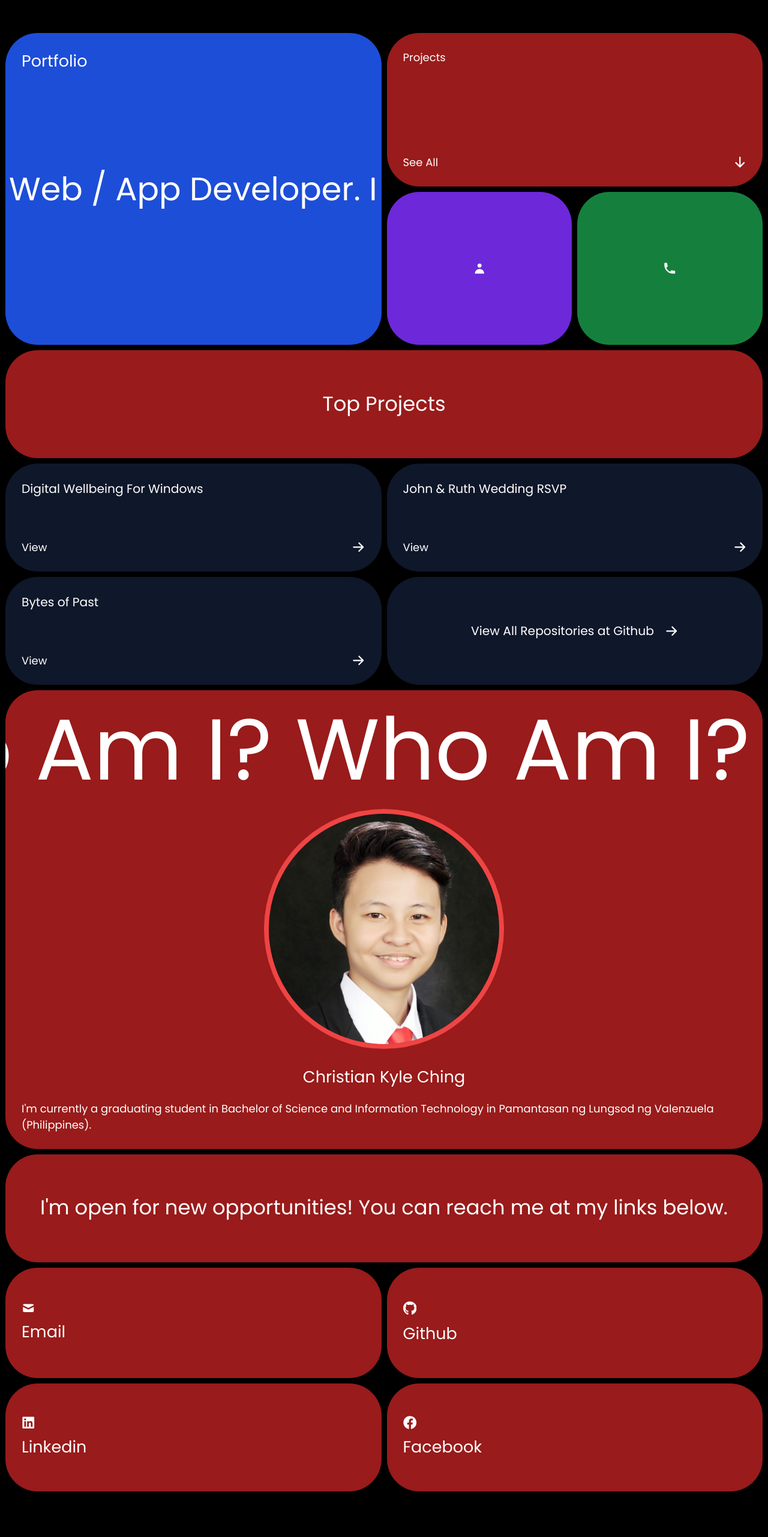
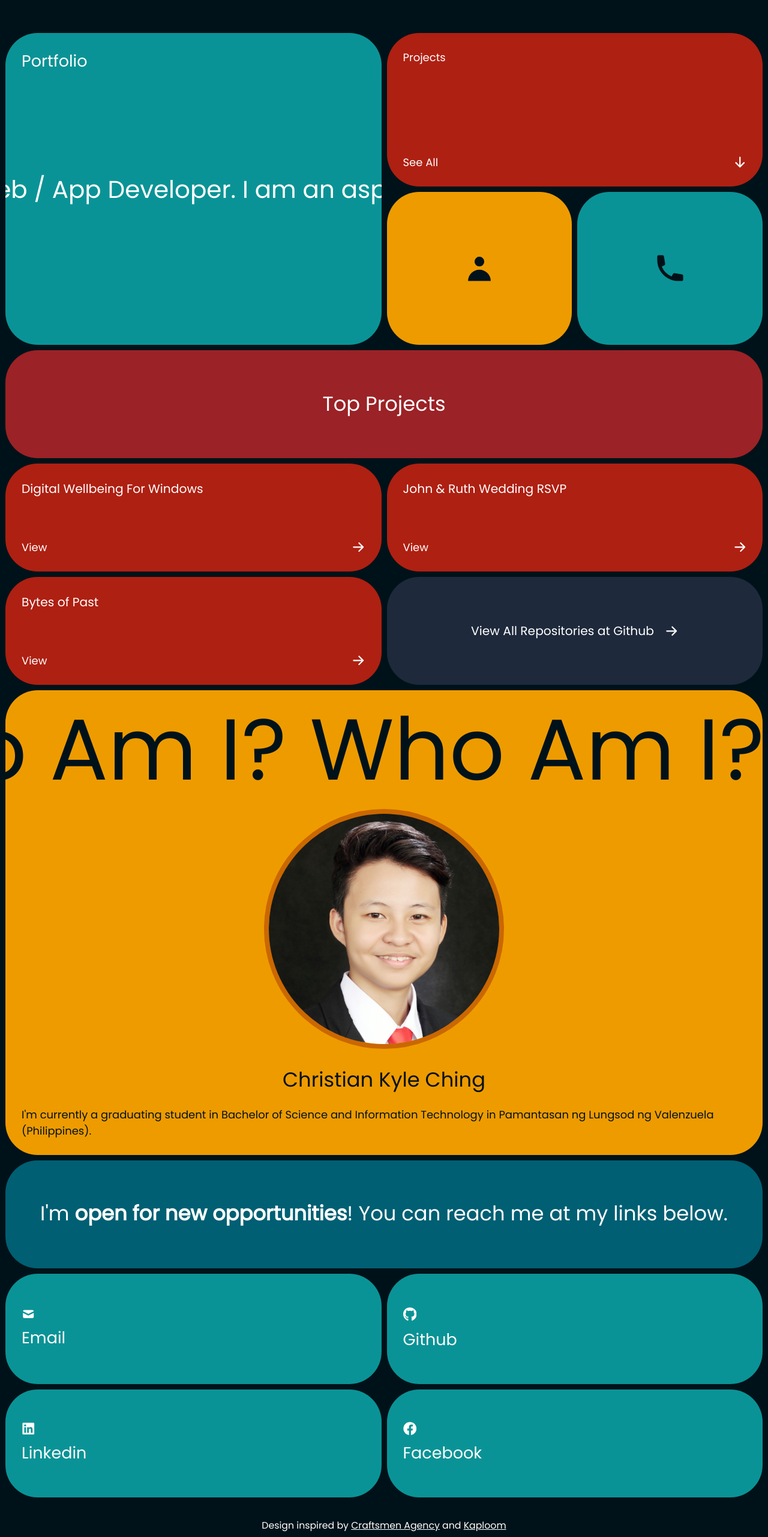
Before and after one commit to christiankyle-ching/vue-portfolio-ckcdev, a Vue app: page / in a window 1280 px wide. Shown: the part 234-2797 px from the top of the page at 60% size. Before the commit the page ends 2730 px from the top, so only its background shows below. Built offline with nearby package versions, Linux system fonts and the light colour scheme.

Commit message:
feat: Update color scheme

```diff
--- a/src/assets/base.css
+++ b/src/assets/base.css
@@ -13,7 +13,7 @@ html {
 body {
   font-family: "Poppins", sans-serif;
 
-  @apply bg-black text-white;
+  @apply bg-_black text-white;
 }
 
 /* width */
@@ -65,6 +65,11 @@ h6 {
 /* #endregion */
 
 /* #region --- Components --- */
+
+.button {
+  @apply bg-_teal hover:bg-_light-teal hover:text-_black; /* Default only */
+  @apply p-2 px-4 rounded-full flex items-center gap-4 transition-colors;
+}
 
 /* #region Cards */
 .card {
--- a/src/components/LoopingAnimator.vue
+++ b/src/components/LoopingAnimator.vue
@@ -38,12 +38,14 @@ export default {
       this.$refs.container.appendChild(copy);
     }
 
-    const totalDuration =
-      (this.$refs.elContainer.clientWidth * 15) / this.speed;
+    setTimeout(() => {
+      const totalDuration =
+        (this.$refs.elContainer.clientWidth * 15) / this.speed;
 
-    for (let el of this.$refs.container.children) {
-      el.style.animationDuration = `${totalDuration}ms`;
-    }
+      for (let el of this.$refs.container.children) {
+        el.style.animationDuration = `${totalDuration}ms`;
+      }
+    }, 100);
   },
 };
 </script>
--- a/src/views/HomeView.vue
+++ b/src/views/HomeView.vue
@@ -9,10 +9,7 @@
       <!-- Bottom Column : Cards -->
       <div class="cards-group grid grid-cols-1 lg:grid-cols-2 gap-2">
         <!-- Main Card -->
-        <a
-          href="#more-links"
-          class="card !min-h-[65vh] h-full bg-blue-700 group"
-        >
+        <a href="#more-links" class="card !min-h-[65vh] h-full bg-_teal group">
           <header>
             <h3>Portfolio</h3>
           </header>
@@ -20,7 +17,7 @@
           <div class="card__background flex relative">
             <div class="group-hover:opacity-0 transition-opacity flex">
               <LoopingAnimator class="m-auto">
-                <span class="text-3xl lg:text-5xl">
+                <span class="text-2xl lg:text-4xl">
                   I am an aspiring Web / App Developer.&nbsp;
                 </span>
               </LoopingAnimator>
@@ -65,14 +62,14 @@
           <!-- Projects -->
           <a
             href="#top-projects"
-            class="card bg-red-800 card--bg-hover col-span-full"
+            class="card bg-_red card--bg-hover col-span-full group"
           >
             <header>
               <h6>Projects</h6>
             </header>
             <div class="card__background flex">
               <LoopingAnimator class="m-auto">
-                <span class="text-3xl lg:text-5xl">View my works.&nbsp;</span>
+                <span class="text-2xl lg:text-4xl">View my works.&nbsp;</span>
               </LoopingAnimator>
             </div>
             <footer>
@@ -88,34 +85,34 @@
           <!-- About -->
           <a
             href="#about-me"
-            class="card bg-violet-700 card--bg-hover col-span-1"
+            class="card bg-_yellow text-_black card--bg-hover col-span-1"
           >
             <div class="card__background flex">
               <LoopingAnimator class="m-auto">
-                <span class="text-3xl lg:text-5xl"
+                <span class="text-2xl lg:text-4xl"
                   >Get to know me more!&nbsp;</span
                 >
               </LoopingAnimator>
             </div>
             <div class="flex h-full">
-              <UserIcon class="m-auto h-12 w-12" />
+              <UserIcon class="m-auto !h-12 !w-12" />
             </div>
           </a>
 
           <!-- Contact -->
           <a
             href="#contact"
-            class="card bg-green-700 card--bg-hover col-span-1"
+            class="card bg-_teal text-_black card--bg-hover col-span-1"
           >
             <div class="card__background flex">
               <LoopingAnimator class="m-auto">
-                <span class="text-3xl lg:text-5xl"
+                <span class="text-2xl lg:text-4xl"
                   >Have an idea? Connect with me!&nbsp;</span
                 >
               </LoopingAnimator>
             </div>
             <div class="flex h-full">
-              <PhoneIcon class="m-auto h-12 w-12" />
+              <PhoneIcon class="m-auto !h-12 !w-12" />
             </div>
           </a>
         </div>
@@ -123,7 +120,7 @@
     </main>
 
     <section id="top-projects" class="mt-2 grid grid-cols-2 gap-2">
-      <div class="card h-full bg-red-800 col-span-full">
+      <div class="card h-full bg-_dark-red col-span-full">
         <h2 class="m-auto">Top Projects</h2>
       </div>
 
@@ -131,7 +128,7 @@
       <RouterLink
         :to="{ name: 'project', params: { id: project.id } }"
         v-for="project in TOP_PROJECTS"
-        class="card h-full bg-slate-900 card--bg-hover"
+        class="card h-full bg-_red card--bg-hover"
       >
         <header>
           <h5>{{ project.title }}</h5>
@@ -144,7 +141,7 @@
             class="absolute top-0 left-0 w-full h-full object-cover object-center opacity-20"
           />
           <LoopingAnimator class="m-auto">
-            <span class="text-3xl lg:text-5xl">
+            <span class="text-2xl lg:text-4xl">
               <b>{{ project.platform }}</b> | {{ project.stack }} |
               <b>{{ project.date_dev.getFullYear() }}</b> |&nbsp;
             </span>
@@ -163,7 +160,7 @@
       <a
         href="https://github.com/christiankyle-ching?tab=repositories"
         target="_blank"
-        class="card h-full bg-slate-900"
+        class="card h-full bg-slate-800"
       >
         <div class="m-auto">
           <span class="flex justify-between items-center gap-4">
@@ -174,7 +171,7 @@
       </a>
     </section>
 
-    <section id="about-me" class="mt-2 card bg-red-800">
+    <section id="about-me" class="mt-2 card bg-_yellow text-_black">
       <header>
         <LoopingAnimator :speed="0.8">
           <span class="text-7xl lg:text-9xl">Who Am I?&nbsp;</span>
@@ -184,12 +181,12 @@
       <img
         src="@/assets/images/christian-kyle-ching.jpg"
         alt=""
-        class="rounded-full h-[50vh] object-cover object-center border-8 border-red-500 mx-auto"
+        class="rounded-full h-[50vh] object-cover object-center border-8 border-_orange mx-auto"
       />
 
       <!-- Name and Introduction -->
       <article class="flex flex-col gap-4">
-        <h3 class="text-center">Christian Kyle Ching</h3>
+        <h2 class="text-center">Christian Kyle Ching</h2>
         <p>
           I'm currently a graduating student in Bachelor of Science and
           Information Technology in Pamantasan ng Lungsod ng Valenzuela
@@ -199,10 +196,11 @@
     </section>
 
     <section id="contact" class="mt-2 flex flex-col gap-2">
-      <div class="card bg-red-800">
+      <div class="card bg-_dark-teal">
         <header class="m-auto">
           <h2>
-            I'm open for new opportunities! You can reach me at my links below.
+            I'm <strong>open for new opportunities</strong>! You can reach me at
+            my links below.
           </h2>
         </header>
       </div>
@@ -212,7 +210,7 @@
         <a
           href="mailto:ckching.dev@gmail.com"
           target="_blank"
-          class="card bg-red-800"
+          class="card bg-_teal"
         >
           <header></header>
           <div>
@@ -226,7 +224,7 @@
         <a
           href="https://github.com/christiankyle-ching"
           target="_blank"
-          class="card bg-red-800"
+          class="card bg-_teal"
         >
           <header></header>
           <div>
@@ -240,7 +238,7 @@
         <a
           href="https://www.linkedin.com/in/christiankyle-ching"
           target="_blank"
-          class="card bg-red-800"
+          class="card bg-_teal"
         >
           <header></header>
           <div>
@@ -254,7 +252,7 @@
         <a
           href="https://www.facebook.com/christiankyle.ching"
           target="_blank"
-          class="card bg-red-800"
+          class="card bg-_teal"
         >
           <header></header>
           <div>
@@ -266,8 +264,16 @@
       </div>
     </section>
 
-    <footer>
+    <footer class="mt-8 mb-4">
       <!-- Attributions -->
+      <p class="text-center text-sm">
+        Design inspired by
+        <a href="https://www.thecraftsmen.tech/" class="underline"
+          >Craftsmen Agency</a
+        >
+        and
+        <a href="https://www.kaploom.com/" class="underline">Kaploom</a>
+      </p>
     </footer>
   </div>
 </template>
--- a/tailwind.config.js
+++ b/tailwind.config.js
@@ -1,7 +1,20 @@
 module.exports = {
   content: ["./index.html", "./src/**/*.{vue,js,ts,jsx,tsx}"],
   theme: {
-    extend: {},
+    extend: {
+      colors: {
+        "_black": "#001219",
+        "_dark-teal": "#005f73",
+        "_teal": "#0a9396",
+        "_light-teal": "#94d2bd",
+        "_light-yellow": "#e9d8a6",
+        "_yellow": "#ee9b00",
+        "_orange": "#ca6702",
+        "_red-orange": "#bb3e03",
+        "_red": "#ae2012",
+        "_dark-red": "#9b2226",
+      },
+    },
   },
   plugins: [],
 };
```
Also changed, not shown: src/views/ProjectView.vue (+21 -18 lines).
